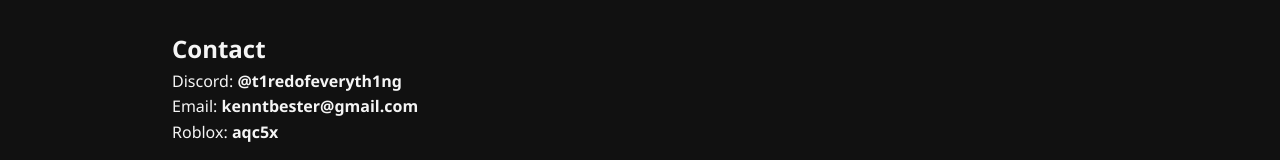
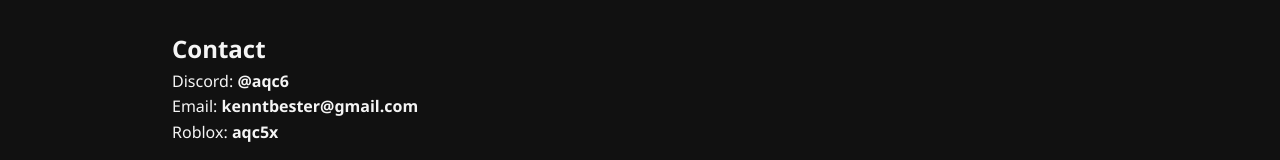
Before and after one commit to WeavyC/portfolio, a plain HTML site: page index.html in a window 1280 px wide. Shown: the part 1214-1374 px from the top of the page. Drawn offline with Linux system fonts and the light colour scheme.

Commit message:
Update index.html

```diff
--- a/index.html
+++ b/index.html
@@ -35,7 +35,7 @@
 
     <section id="contact">
       <h2>Contact</h2>
-      <p>Discord: <strong>@t1redofeveryth1ng</strong><br>Email: <strong>kenntbester@gmail.com</strong> <br>Roblox: <strong>aqc5x</strong></p>
+      <p>Discord: <strong>@aqc6</strong><br>Email: <strong>kenntbester@gmail.com</strong> <br>Roblox: <strong>aqc5x</strong></p>
     </section>
   </div>
 
```
